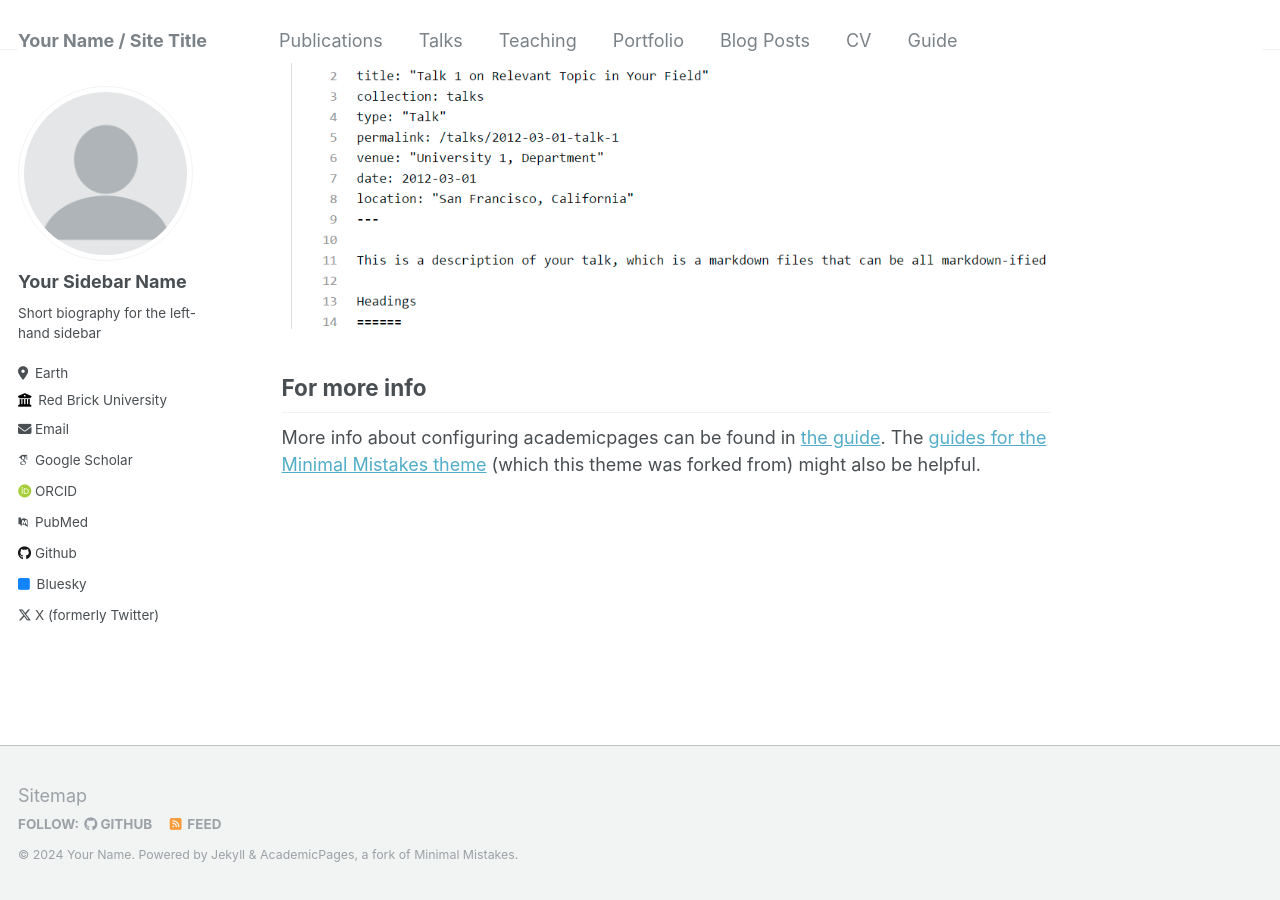
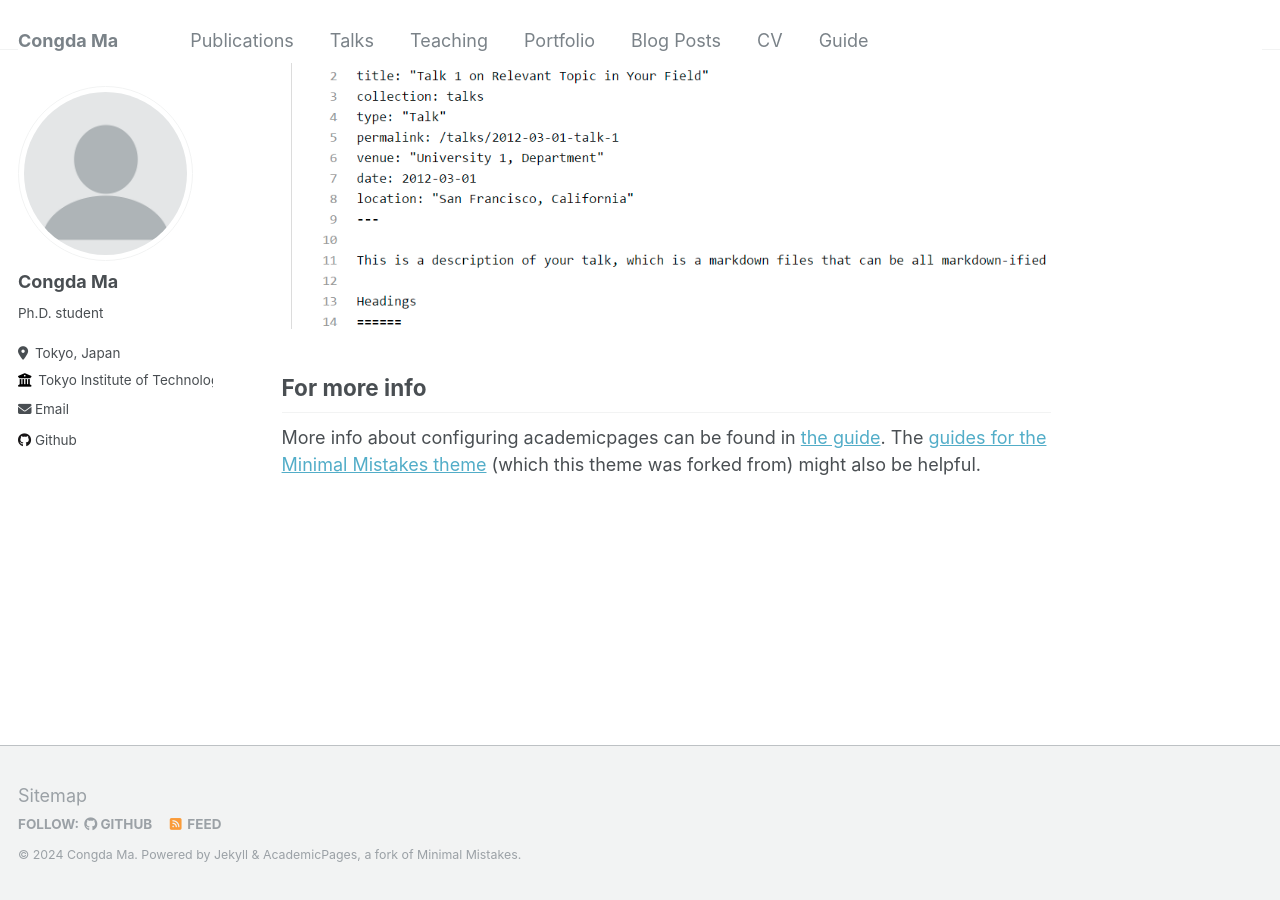
Before and after one commit to derrickmaa/derrickmaa.github.io, a Jekyll site: the page built from _pages/about.md, in a window 1280 px wide and 900 px high, scrolled down 2640 px. Built offline with Jekyll 4.4.1, drawn with Linux system fonts in a browser that asks for light colours; some web fonts are replaced.

Commit message:
Update _config.yml

```diff
--- a/_config.yml
+++ b/_config.yml
@@ -8,13 +8,13 @@
 
 # Basic Site Settings
 locale                   : "en-US"
-title                    : "Your Name / Site Title"
+title                    : "Congda Ma"
 title_separator          : "-"
-name                     : &name "Your Name"
+name                     : &name "Congda Ma"
 description              : &description "personal description"
-url                      : https://academicpages.github.io # the base hostname & protocol for your site e.g. "https://mmistakes.github.io"
+url                      : https://derrickmaa.github.io # the base hostname & protocol for your site e.g. "https://mmistakes.github.io"
 baseurl                  : "" # the subpath of your site, e.g. "/blog"
-repository               : "academicpages/academicpages.github.io"
+repository               : "derrickmaa/derrickmaa.github.io"
 
 
 # Site Author - The following control what appear as part of the author content on the side bar.
@@ -23,32 +23,32 @@ repository               : "academicpages/academicpages.github.io"
 author:
   # Biographic information
   avatar           : "profile.png"
-  name             : "Your Sidebar Name"
+  name             : "Congda Ma"
   pronouns         : # example: "she/her"
-  bio              : "Short biography for the left-hand sidebar"
-  location         : "Earth"
-  employer         : "Red Brick University"
+  bio              : "Ph.D. student"
+  location         : "Tokyo, Japan"
+  employer         : "Tokyo Institute of Technology"
   uri              : # URL
-  email            : "none@example.org"
+  email            : "ma@lr.pi.titech.ac.jp"
 
   # Academic websites
   arxiv            : # URL - Update with the correct link to your profile
-  googlescholar    : "https://scholar.google.com/citations?user=PS_CX0AAAAAJ"
+  googlescholar    : # URL
   impactstory      : # URL
-  orcid            : "http://orcid.org/yourorcidurl"
-  pubmed           : "https://www.ncbi.nlm.nih.gov/pubmed/?term=john+snow"
+  orcid            : # URL
+  pubmed           : # URL
   researchgate     : # URL
 
   # Repositories and software development
   bitbucket        : # Username - Update with your username on the site
   codepen          : # Username
   dribbble         : # Username
-  github           : "academicpages"
+  github           : "derrickmaa"
   kaggle           : # Username
   stackoverflow    : # User number or user number and name (i.e., use "1" or "1/jeff-atwood")
 
   # Social media
-  bluesky          : "bsky.app" # Replace this with you Bluesky username
+  bluesky          : # Replace this with you Bluesky username
   facebook         : # Username
   flickr           : # Username
   foursquare       : # Username
@@ -65,7 +65,7 @@ author:
   steam            : # Username
   telegram         : # URL
   tumblr           : # Username
-  twitter          : "UniofOxford"  # Replace this with your X / Twitter handle
+  twitter          : # Replace this with your X / Twitter handle
   vine             : # Username
   weibo            : # Username
   wikipedia        : # Username
```
